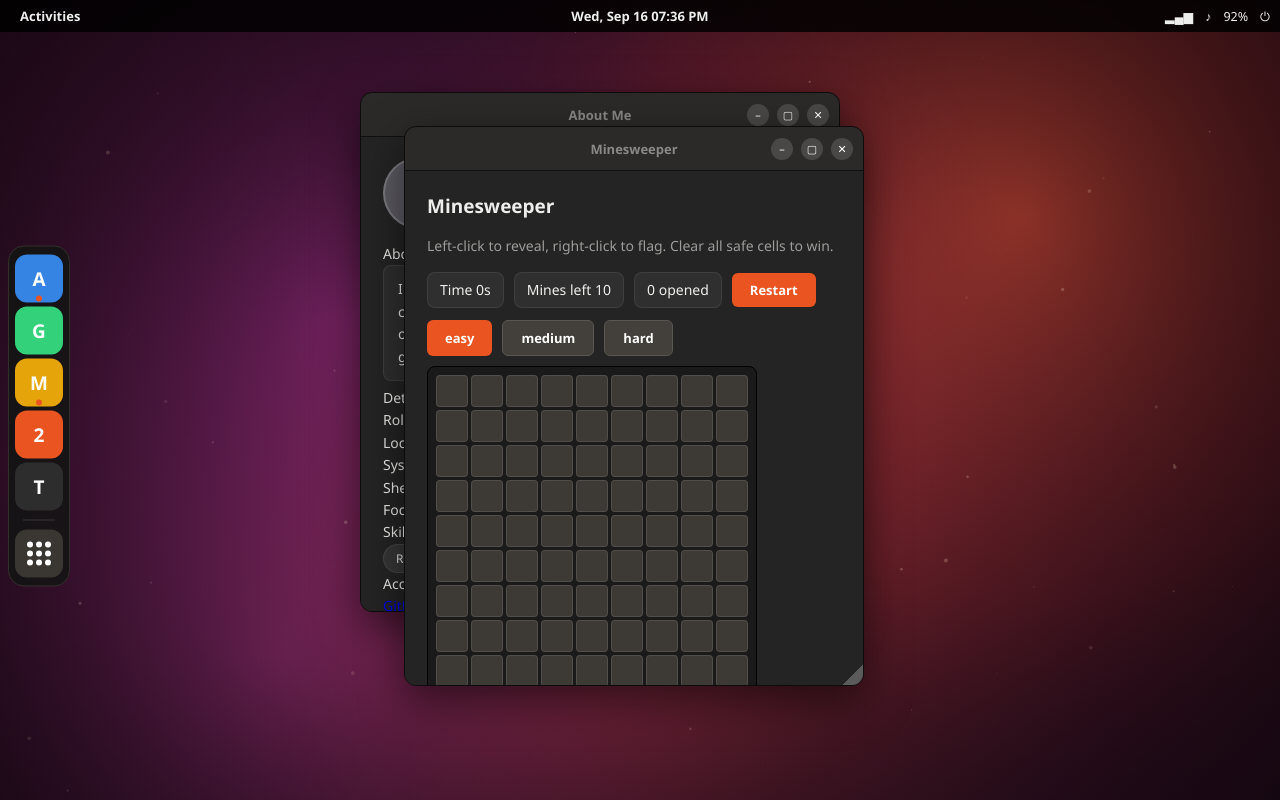
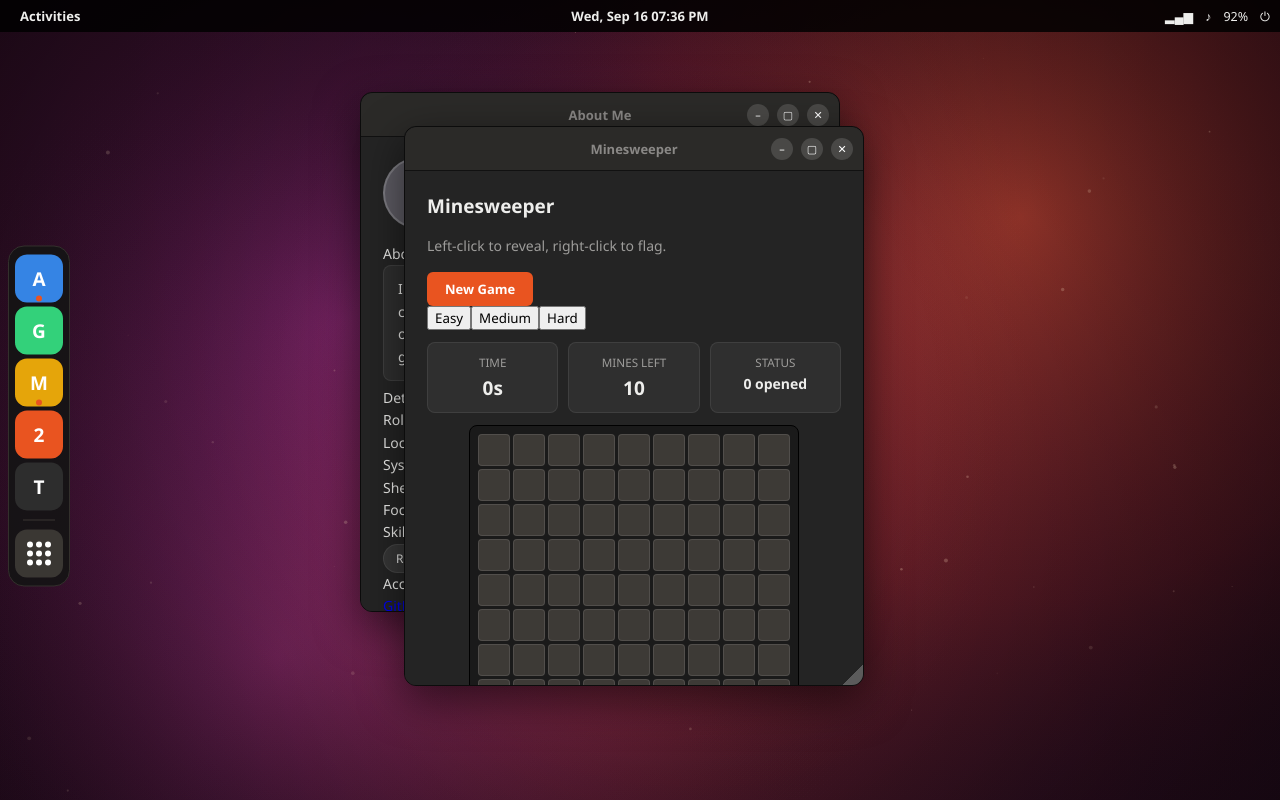
Before and after one commit to mrduhlol/abhishek-a2, a React (Vite) app: page / in a window 1280 px wide. Both pictures are taken after a click on the button "Minesweeper". Built offline with nearby package versions, Linux system fonts and the light colour scheme.

Commit message:
style: restyle Minesweeper with header layout and segmented difficulty

```diff
--- a/src/os/apps/Minesweeper.jsx
+++ b/src/os/apps/Minesweeper.jsx
@@ -129,19 +129,26 @@ export function Minesweeper() {
 
   return (
     <div className="app">
-      <h2>Minesweeper</h2>
-      <p className="dim">Left-click to reveal, right-click to flag. Clear all safe cells to win.</p>
-      <div className="ms-bar">
-        <span className="card" style={{ padding: '6px 12px' }}>Time {secs}s</span>
-        <span className="card" style={{ padding: '6px 12px' }}>Mines left {MINES - flags}</span>
-        <span className="card" style={{ padding: '6px 12px' }}>{over === 'win' ? 'You win' : over === 'boom' ? 'Game over' : `${opened} opened`}</span>
-        <button className="btn" onClick={() => reset()}>Restart</button>
+      <div className="app-head">
+        <div>
+          <h2>Minesweeper</h2>
+          <p className="dim">Left-click to reveal, right-click to flag.</p>
+        </div>
+        <button className="btn" onClick={() => reset()}>New Game</button>
       </div>
-      <div className="row" style={{ marginBottom: 10 }}>
+      <div className="seg" style={{ marginBottom: 12 }}>
         {['easy', 'medium', 'hard'].map((d) => (
-          <button key={d} className={`btn${diff === d ? '' : ' ghost'}`} onClick={() => reset(d)}>{d}</button>
+          <button key={d} className={diff === d ? 'on' : ''} onClick={() => reset(d)}>
+            {d[0].toUpperCase() + d.slice(1)}
+          </button>
         ))}
       </div>
+      <div className="g2048-score">
+        <div className="card"><small className="dim">TIME</small><b>{secs}s</b></div>
+        <div className="card"><small className="dim">MINES LEFT</small><b>{MINES - flags}</b></div>
+        <div className="card"><small className="dim">STATUS</small><b style={{ fontSize: 14 }}>{over === 'win' ? 'Won' : over === 'boom' ? 'Game over' : `${opened} opened`}</b></div>
+      </div>
+      <div style={{ display: 'flex', justifyContent: 'center' }}>
       <div className="ms-board" style={{ gridTemplateColumns: `repeat(${N}, 1fr)` }} onContextMenu={(e) => e.preventDefault()}>
         {cells.map((c, i) => (
           <button
@@ -154,6 +161,7 @@ export function Minesweeper() {
           </button>
         ))}
       </div>
+      </div>
     </div>
   );
 }
```
